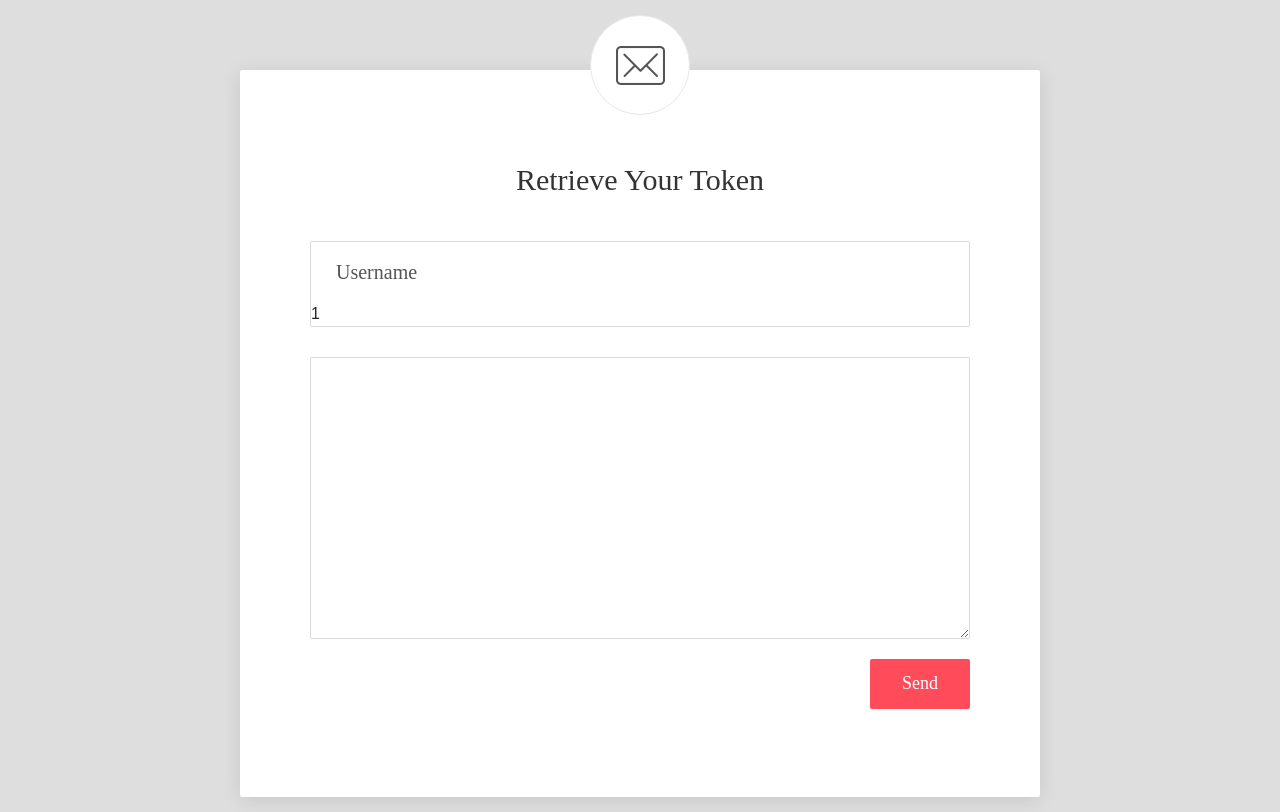
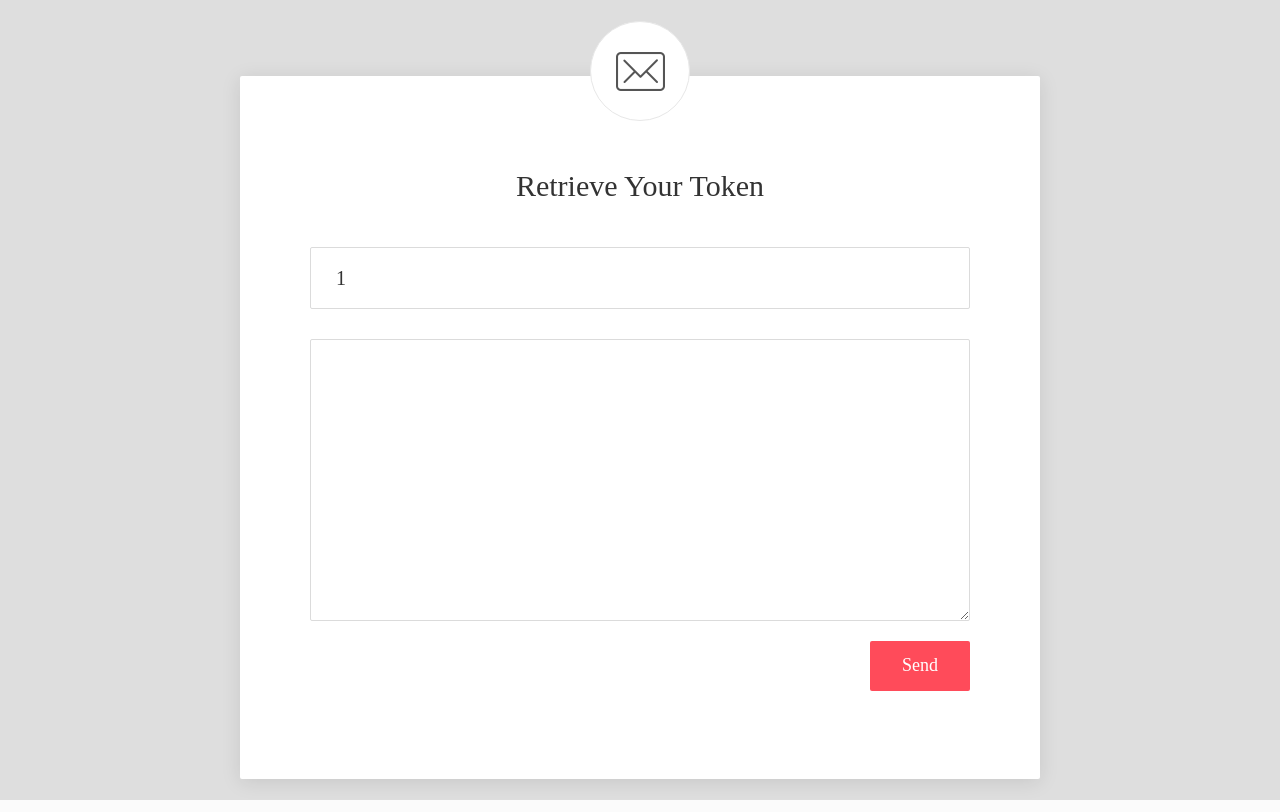
Before and after one commit to femiosinowo/get-sa-token, a PHP site: page /?username=1 in a window 1280 px wide. Run offline with PHP 8.4, Linux system fonts and the light colour scheme; some web fonts are replaced.

Commit message:
adding default values

```diff
--- a/index.php
+++ b/index.php
@@ -44,14 +44,9 @@
 				</span>
 
 				<div class="wrap-input100 validate-input " data-validate = "Username is required">
-					<input class="input100" type="text" name="username" placeholder="Username">
-					<?php
-					if ($_GET['username']) {
-					    echo $_GET['username'];
-					}
+					<input class="input100" type="text" name="username" placeholder="Username" value="<?php if ($_GET['username']) { echo $_GET['username'];}?>">
 
-					?>
-					</input>
+
 					<span class="focus-input100"></span>
 				</div>
 
```
